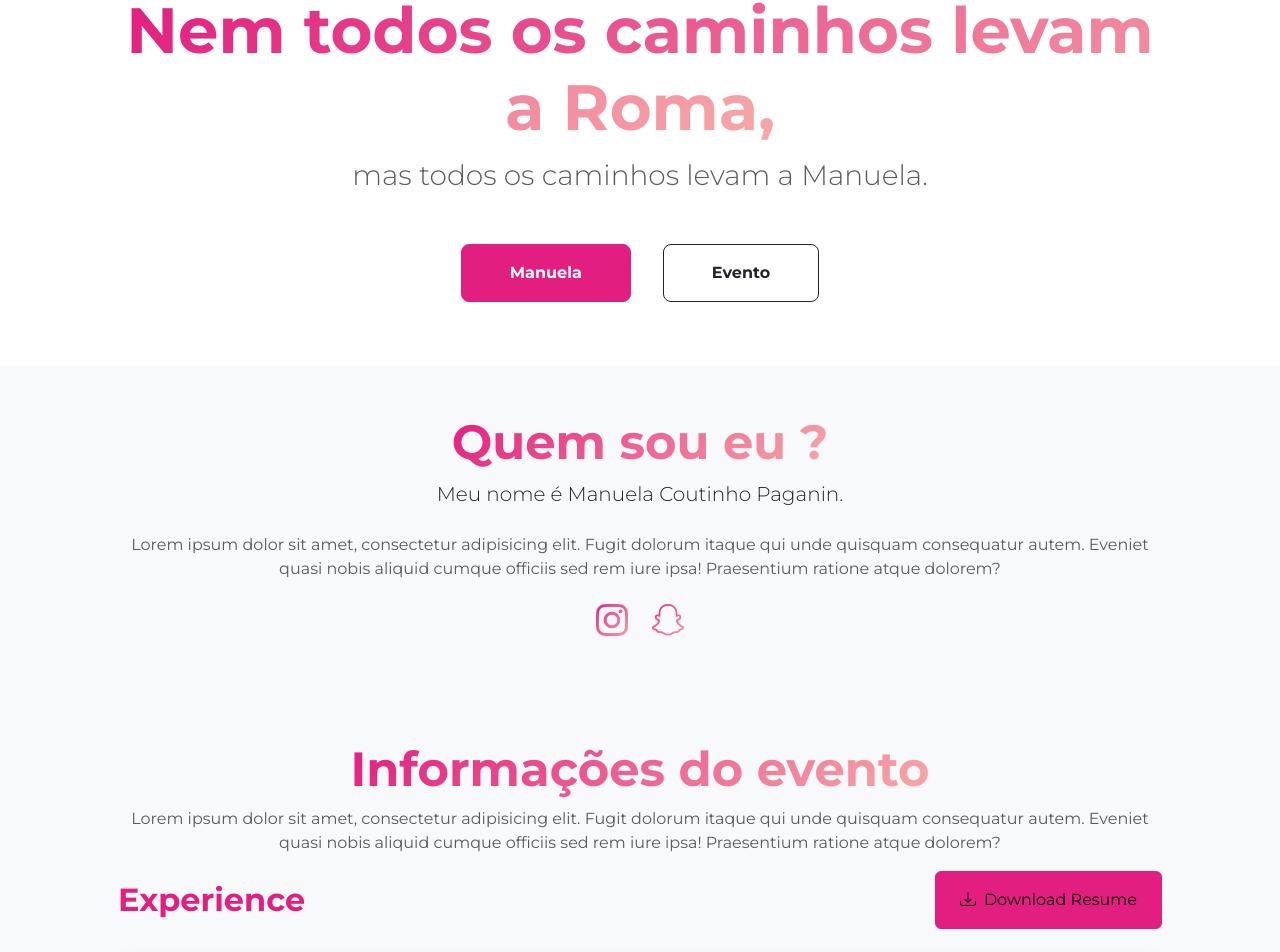
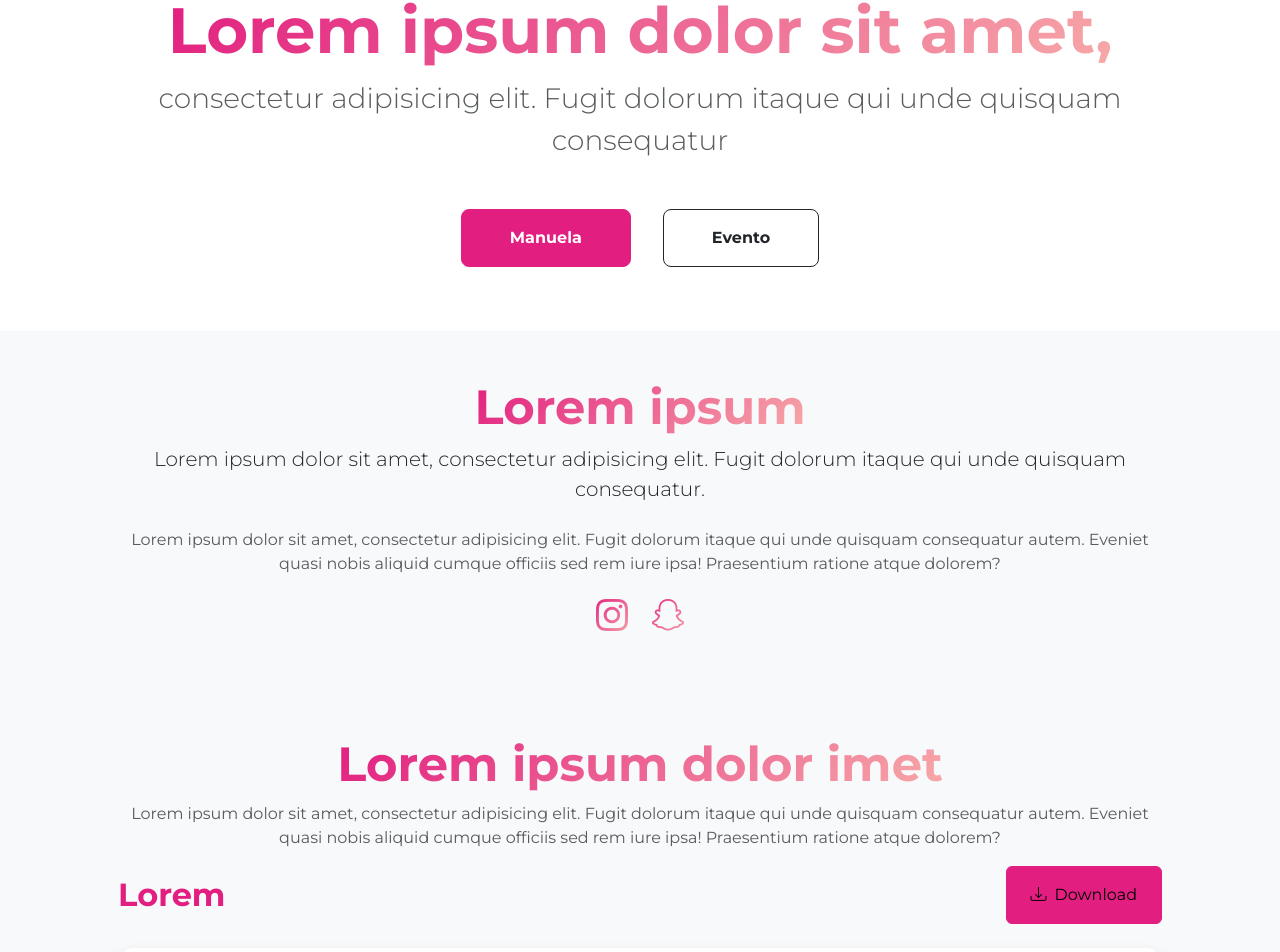
Before and after one commit to miltoncsjunior/manufazxv, a React (Vite) app: page / in a window 1280 px wide. Shown: the part 613-1565 px from the top of the page. Built offline with nearby package versions, Linux system fonts and the light colour scheme.

Commit message:
Alterado textos para "Lorem Ipsum" e alterado estrutura de menu

```diff
--- a/src/App.tsx
+++ b/src/App.tsx
@@ -13,26 +13,33 @@ function App() {
             <main className="flex-shrink-0">
                 <NavBar
                     title={title}
-                    itemsDescription={menuItems.map((item) => item.description)}
+                    menuItems={menuItems.map((item) => ({
+                        sectionName: item.sectionName,
+                        shortcutText: item.shortcutText,
+                    }))}
                 />
 
                 <Header
                     profileImage={profileImage}
-                    profileTags={[
-                        'Corinthiana',
-                        'Sofredora',
-                        'Filha Única',
-                        'Amiga',
-                        'Sonhadora',
-                    ]}
-                    title={'Nem todos os caminhos levam a Roma,'}
-                    subtitle={'mas todos os caminhos levam a Manuela.'}
-                    btnsText={menuItems.slice(0, 2)}
+                    profileTags={['Lorem', 'Ipsum', 'Dolor', 'Sit', 'Amet']}
+                    title={'Lorem ipsum dolor sit amet,'}
+                    subtitle={
+                        'consectetur adipisicing elit. Fugit dolorum itaque qui unde quisquam consequatur'
+                    }
+                    btnsText={menuItems.slice(0, 2).map((item) => ({
+                        section: item.sectionName,
+                        description: item.shortcutText,
+                    }))}
                 />
 
-                <Section id="about" title="Quem sou eu ?">
+                <Section
+                    id={menuItems[0].sectionName}
+                    title={menuItems[0].sectionTitle}
+                >
                     <p className="lead fw-light mb-4">
-                        Meu nome é Manuela Coutinho Paganin.
+                        Lorem ipsum dolor sit amet, consectetur adipisicing
+                        elit. Fugit dolorum itaque qui unde quisquam
+                        consequatur.
                     </p>
                     <p className="text-muted">
                         Lorem ipsum dolor sit amet, consectetur adipisicing
@@ -50,7 +57,10 @@ function App() {
                     </div>
                 </Section>
 
-                <Section id="event" title="Informações do evento">
+                <Section
+                    id={menuItems[1].sectionName}
+                    title={menuItems[1].sectionTitle}
+                >
                     <p className="text-muted">
                         Lorem ipsum dolor sit amet, consectetur adipisicing
                         elit. Fugit dolorum itaque qui unde quisquam consequatur
@@ -58,12 +68,10 @@ function App() {
                         rem iure ipsa! Praesentium ratione atque dolorem?
                     </p>
                     <div className="d-flex align-items-center justify-content-between mb-4">
-                        <h2 className="text-primary fw-bolder mb-0">
-                            Experience
-                        </h2>
+                        <h2 className="text-primary fw-bolder mb-0">Lorem</h2>
                         <a className="btn btn-primary px-4 py-3" href="#!">
                             <div className="d-inline-block bi bi-download me-2"></div>
-                            Download Resume
+                            Download
                         </a>
                     </div>
                     <div className="card shadow border-0 rounded-4 mb-5">
@@ -132,7 +140,10 @@ function App() {
                     </div>
                 </Section>
 
-                <Section id="rsvp" title="Confirmação de presença">
+                <Section
+                    id={menuItems[2].sectionName}
+                    title={menuItems[2].sectionTitle}
+                >
                     <p className="text-muted">
                         Lorem ipsum dolor sit amet, consectetur adipisicing
                         elit. Fugit dolorum itaque qui unde quisquam consequatur
--- a/src/components/AppContext.tsx
+++ b/src/components/AppContext.tsx
@@ -2,7 +2,11 @@ import { createContext, useContext } from 'react';
 
 interface AppContextProps {
     title: string;
-    menuItems: { section: string; description: string }[];
+    menuItems: {
+        sectionName: string;
+        sectionTitle: string;
+        shortcutText: string;
+    }[];
     year: number;
 }
 
--- a/src/components/AppProvider.tsx
+++ b/src/components/AppProvider.tsx
@@ -4,11 +4,20 @@ import { AppContext } from './AppContext';
 interface AppProviderProps {
     children: ReactNode;
     title: string;
-    menuItems: { section: string; description: string }[];
+    menuItems: {
+        sectionName: string;
+        sectionTitle: string;
+        shortcutText: string;
+    }[];
     year: number;
 }
 
-export function AppProvider({ children, title, menuItems, year }: AppProviderProps) {
+export function AppProvider({
+    children,
+    title,
+    menuItems,
+    year,
+}: AppProviderProps) {
     return (
         <AppContext.Provider value={{ title, menuItems, year }}>
             {children}
--- a/src/components/NavBar.tsx
+++ b/src/components/NavBar.tsx
@@ -2,7 +2,10 @@ import { NavItem } from './NavItem';
 
 interface NavBarProps {
     title: string;
-    itemsDescription: string[];
+    menuItems: {
+        sectionName: string;
+        shortcutText: string;
+    }[];
 }
 
 export function NavBar(props: NavBarProps) {
@@ -26,14 +29,9 @@ export function NavBar(props: NavBarProps) {
                     id="navbarSupportedContent"
                 >
                     <ul className="navbar-nav ms-auto mb-2 mb-lg-0 small fw-bolder">
-                        <NavItem
-                            itemsSection={['about', 'event', 'rsvp']}
-                            itemsDescription={[
-                                props.itemsDescription[0],
-                                props.itemsDescription[1],
-                                props.itemsDescription[2],
-                            ]}
-                        />
+                        {props.menuItems && (
+                            <NavItem menuItems={props.menuItems} />
+                        )}
                     </ul>
                 </div>
             </div>
--- a/src/components/NavItem.tsx
+++ b/src/components/NavItem.tsx
@@ -1,15 +1,17 @@
 interface NavItemProps {
-    itemsSection: [string, string, string];
-    itemsDescription: [string, string, string];
+    menuItems: {
+        sectionName: string;
+        shortcutText: string;
+    }[];
 }
 
 export function NavItem(props: NavItemProps) {
     return (
         <>
-            {props.itemsSection.map((section, index) => (
-                <li className="nav-item" key={section}>
-                    <a className="nav-link" href={`#${section}`}>
-                        {props.itemsDescription[index]}
+            {props.menuItems.map((item, index) => (
+                <li className="nav-item" key={index}>
+                    <a className="nav-link" href={`#${item.sectionName}`}>
+                        {item.shortcutText}
                     </a>
                 </li>
             ))}
--- a/src/main.tsx
+++ b/src/main.tsx
@@ -14,9 +14,21 @@ createRoot(document.getElementById('root')!).render(
         <AppProvider
             title="Manu faz XV"
             menuItems={[
-                { section: 'about', description: 'Manuela' },
-                { section: 'event', description: 'Evento' },
-                { section: 'rsvp', description: 'Confirmação' },
+                {
+                    sectionName: 'about',
+                    sectionTitle: 'Lorem ipsum',
+                    shortcutText: 'Manuela',
+                },
+                {
+                    sectionName: 'event',
+                    sectionTitle: 'Lorem ipsum dolor imet',
+                    shortcutText: 'Evento',
+                },
+                {
+                    sectionName: 'rsvp',
+                    sectionTitle: 'Lorem',
+                    shortcutText: 'Confirmação',
+                },
             ]}
             year={2025}
         >
```
